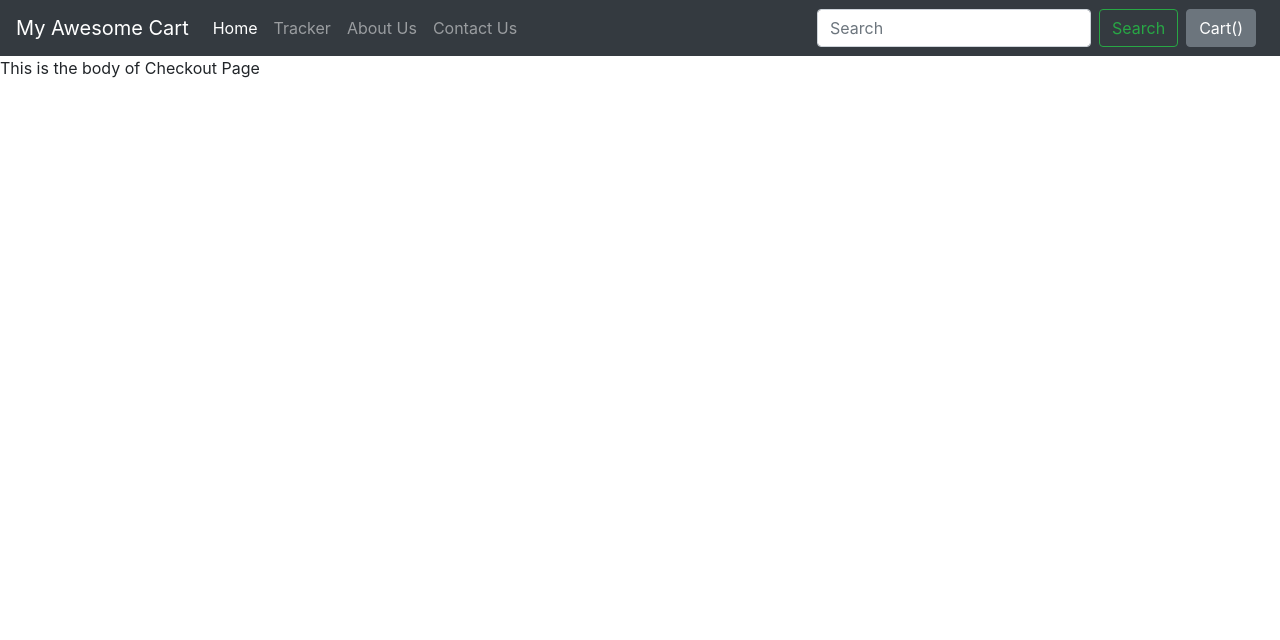
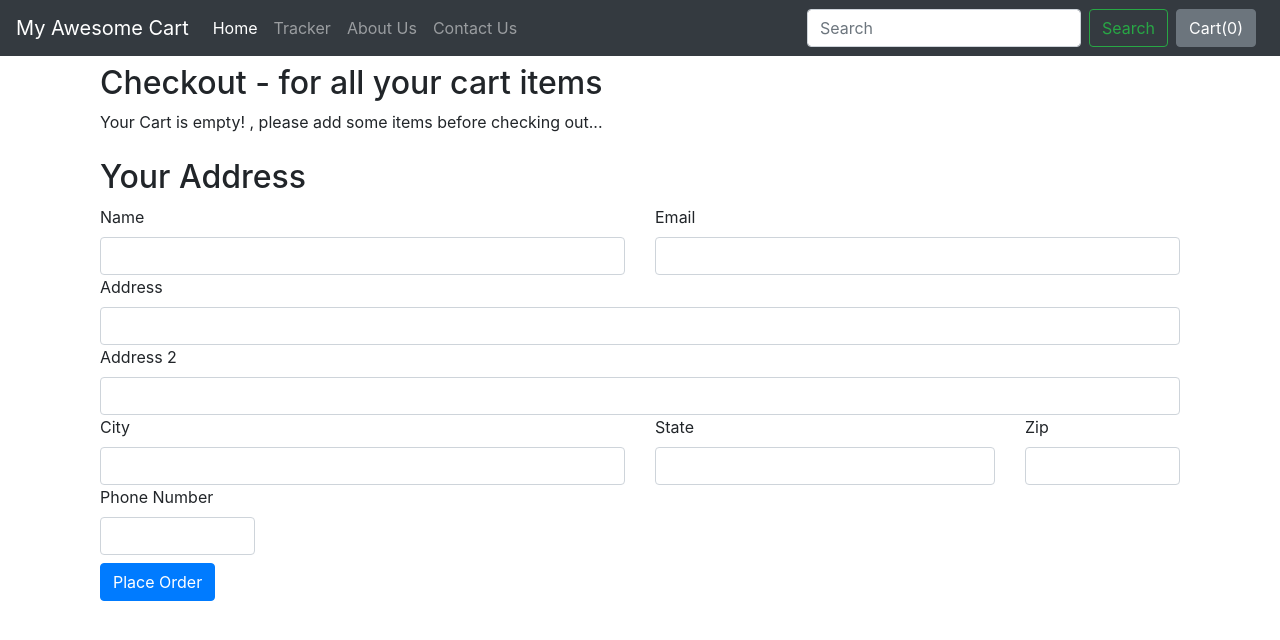
Before and after one commit to Himmu1144/Ecommerce, a Django app: page /shop/checkout/ in a window 1280 px wide. Shown: the top 640 px of the page. Run offline with Django 4.2, Linux system fonts and the light colour scheme; some libraries are stand-ins or nearby versions.

Commit message:
Complete Till Checkout

```diff
--- a/ecommerce/admin.py
+++ b/ecommerce/admin.py
@@ -1,6 +1,7 @@
 from django.contrib import admin
 
 # Register your models here.
-from .models import Product
+from .models import Product , Contact
 
 admin.site.register(Product)
+admin.site.register(Contact)
--- a/ecommerce/templates/ecommerce/checkout.html
+++ b/ecommerce/templates/ecommerce/checkout.html
@@ -2,4 +2,78 @@
 
 {% block title %} Checkout {% endblock title %}
 
-{% block body %} This is the body of Checkout Page {% endblock body %}
+{% block body %}
+
+<div class="container">
+    <div class="col">
+        <h2 class="my-2">Checkout - for all your cart items </h2>
+        <ol class="list-group list-group-numbered" id="items">
+        </ol>
+    </div>
+
+    <div class="col">
+        <h2 class="my-2">Your Address</h2>
+        <form class="row g-3">
+            <div class="col-md-6">
+                <label for="inputName" class="form-label">Name</label>
+                <input type="text" class="form-control" id="inputName">
+            </div>
+            <div class="col-md-6">
+                <label for="inputEmail4" class="form-label">Email</label>
+                <input type="email" class="form-control" id="inputEmail4">
+            </div>
+            <div class="col-12">
+                <label for="inputAddress" class="form-label">Address</label>
+                <input type="text" class="form-control" id="inputAddress">
+            </div>
+            <div class="col-12">
+                <label for="inputAddress2" class="form-label">Address 2</label>
+                <input type="text" class="form-control" id="inputAddress2">
+            </div>
+            <div class="col-md-6">
+                <label for="inputCity" class="form-label">City</label>
+                <input type="text" class="form-control" id="inputCity">
+            </div>
+            <div class="col-md-4">
+                <label for="inputState" class="form-label">State</label>
+                <input type="text" class="form-control" id="inputState">
+            </div>
+            <div class="col-md-2">
+                <label for="inputZip" class="form-label">Zip</label>
+                <input type="text" class="form-control" id="inputZip">
+            </div>
+            <div class="col-md-2">
+                <label for="inputPhone" class="form-label">Phone Number</label>
+                <input type="tel" class="form-control" id="inputPhone">
+            </div>
+            <div class="col-12">
+                <button type="submit" class="btn btn-primary my-2">Place Order</button>
+            </div>
+        </form>
+    </div>
+</div>
+
+{% endblock body %}
+
+{% block script %}
+<script>
+
+    if ($.isEmptyObject(cart)) {
+        mystr = '<p>Your Cart is empty! , please add some items before checking out...</p>'
+        $('#items').append(mystr);
+    }
+    else {
+        for (var item in cart) {
+            let name = cart[item][1];
+            let qty = cart[item][0];
+            mystr = `<li class="list-group-item d-flex justify-content-between align-items-start">
+              <div class="ms-2 me-auto">
+                <div class="fw-bold">${name}</div>
+              </div>
+              <span class="badge bg-primary rounded-pill">${qty}</span>
+            </li>`
+            $('#items').append(mystr);
+        }
+    }
+</script>
+{% endblock script %}
--- a/ecommerce/templates/ecommerce/layout.html
+++ b/ecommerce/templates/ecommerce/layout.html
@@ -46,11 +46,12 @@
                 <input class="form-control mr-sm-2" type="search" placeholder="Search" aria-label="Search">
                 <button class="btn btn-outline-success my-2 my-sm-0" type="submit">Search</button>
             </form>
-            <button type="button" data-bs-html="true" id="popover" class="btn btn-secondary mx-2" data-bs-container="body" data-bs-toggle="popover" data-bs-placement="bottom" data-bs-content="Bottom popover">
-                Cart(<span id="cart"></span>)
-              </button>
-              <!-- <button type="button" data-html="true" id="popover" class="btn btn-secondary mx-2" data-bs-container="body" data-bs-toggle="popover" data-bs-placement="right" title="aami je to maa subhu je to maar" data-bs-content="Vivamus sagittis lacus vel augue laoreet rutrum faucibus.">
-                Cart (<span id="Cart">0</span>) -->
+            <!-- <button type="button" data-bs-html="true" id="popover" class="btn btn-secondary mx-2" data-bs-container="body" data-bs-toggle="popover" data-bs-placement="bottom" data-bs-content="Bottom popover">
+
+            </button> -->
+
+            <a href="/shop/cart"><button type="button" class="btn btn-secondary mx-2"> Cart(<span id="cart">0</span>) </button></a>
+
         </div>
     </nav>
 
@@ -62,7 +63,25 @@
     <script src="https://cdnjs.cloudflare.com/ajax/libs/popper.js/1.14.6/umd/popper.min.js" integrity="sha384-wHAiFfRlMFy6i5SRaxvfOCifBUQy1xHdJ/yoi7FRNXMRBu5WHdZYu1hA6ZOblgut" crossorigin="anonymous"></script>
     <script src="https://stackpath.bootstrapcdn.com/bootstrap/4.2.1/js/bootstrap.min.js" integrity="sha384-B0UglyR+jN6CkvvICOB2joaf5I4l3gm9GU6Hc1og6Ls7i6U/mkkaduKaBhlAXv9k" crossorigin="anonymous"></script>
 
-    {% block js %} {% endblock js %}
+    <script>
+
+  if (localStorage.getItem('cart') == null){
+    var cart = {};
+    console.log('empty cart created')
+  }
+  else{
+    cart = JSON.parse(localStorage.getItem('cart'));
+    jabba = Object.values(cart)
+    let sum = 0;
+    for (const key in jabba) {
+      sum+= jabba[key][0];
+        }
+    document.getElementById('cart').innerHTML = sum;
+      }
+    </script>
+
+{% block script %} {% endblock script %}
+
 
   </body>
 </html>
--- a/ecommerce/urls.py
+++ b/ecommerce/urls.py
@@ -24,4 +24,5 @@ urlpatterns = [
     path('search/', views.search,name="Search"),
     path('product/<int:myid>', views.productView,name="ProductView"),
     path('checkout/', views.checkout,name="Checkout"),
+    path('cart/', views.cart,name="Cart"),
 ]
--- a/ecommerce/views.py
+++ b/ecommerce/views.py
@@ -1,6 +1,7 @@
+from email.policy import default
 from django.http import HttpResponse
 from django.shortcuts import render
-from .models import Product
+from .models import Product , Contact
 from math import ceil
 
 # Create your views here.
@@ -32,11 +33,22 @@ def productView(request,myid):
     print(product.images)
     return render(request, 'ecommerce/prodView.html',{'product':product})
 
+def contact(request):
+
+    if request.method == 'POST':
+
+        name = request.POST.get('name',default='')
+        email = request.POST.get('email',default='')
+        phone = request.POST.get('phone',default='')
+        desc = request.POST.get('desc',default='')
+        contact = Contact(name=name,phone=phone,email=email,desc=desc)
+        contact.save()
+
+    return render(request, 'ecommerce/contact.html')
+
 def about(request):
     return render(request, 'ecommerce/about.html')
 
-def contact(request):
-    return render(request, 'ecommerce/contact.html')
 
 def tracker(request):
     return render(request, 'ecommerce/tracker.html')
@@ -46,3 +58,6 @@ def search(request):
 
 def checkout(request):
     return render(request, 'ecommerce/checkout.html')
+
+def cart(request):
+    return render(request, 'ecommerce/cart.html')
```
Also changed, not shown: ecommerce/models.py (+10 -0 lines), ecommerce/templates/ecommerce/cart.html (added, +60 -0 lines), ecommerce/templates/ecommerce/contact.html (+30 -1 lines), ecommerce/templates/ecommerce/index.html (+78 -15 lines), db.sqlite3, ecommerce/migrations/0003_contact.py (added).
